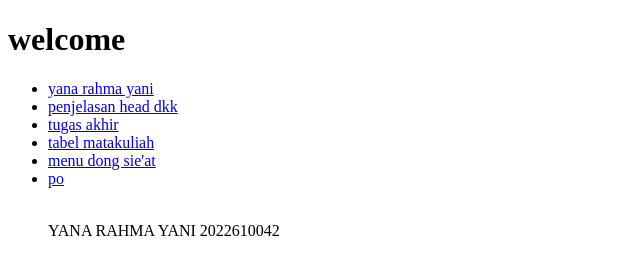
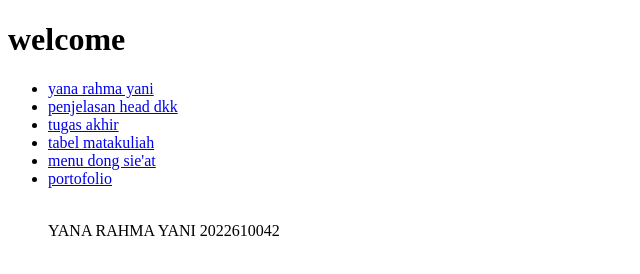
Before and after one commit to yana2022610042/yana-rahma-yani, a plain HTML site: page index.html in a window 1280 px wide. Shown: the full height of the page, 0-640 px from the left. Drawn offline with Linux system fonts and the light colour scheme.

Commit message:
Add files via upload

```diff
--- a/index.html
+++ b/index.html
@@ -15,10 +15,10 @@
     <li><a href ="tugas akhir.html">tugas akhir</a></li>
     <li><a href ="tabel matakuliah.html">tabel matakuliah</a></li>
     <li><a href ="menu dong sie'at.html">menu dong sie'at</a></li>
-    <li><a href ="./Portofolio minggu ke 2/portofolio.html">po</a>
+    <li><a href ="./Portofolio minggu ke 2/portofolio.html">portofolio</a></li>
 <header>
     <foother><br>
-        <p>YANA RAHMA YANI 2022610042
+ <p>YANA RAHMA YANI 2022610042
         </p>
     </foother>
 </body>
```
